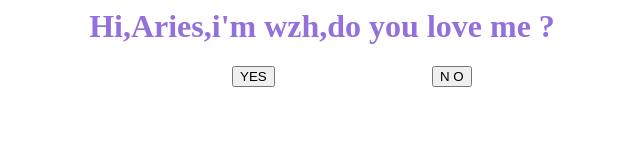
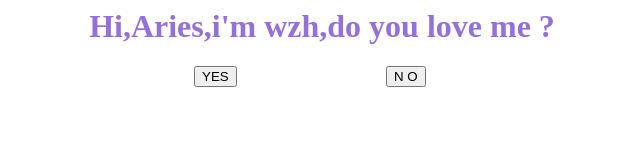
Before and after one commit to githubOfTheGodFather/githubOfTheGodFather.github.io, a plain HTML site: page index.html in a window 1280 px wide. Shown: the whole page, without its empty margins (318-958 px from the left). Drawn offline with Linux system fonts and the light colour scheme.

Commit message:
Update index.html

```diff
--- a/index.html
+++ b/index.html
@@ -5,11 +5,11 @@
 			}
 			#no{
 				position: absolute;
-				left: 750px;
+				left: 55%;
 			}
 			#yes{
 				position: absolute;
-				left: 550px;
+				left: 40%;
 			}
 			h1{
 				color:#9370DB;
```
